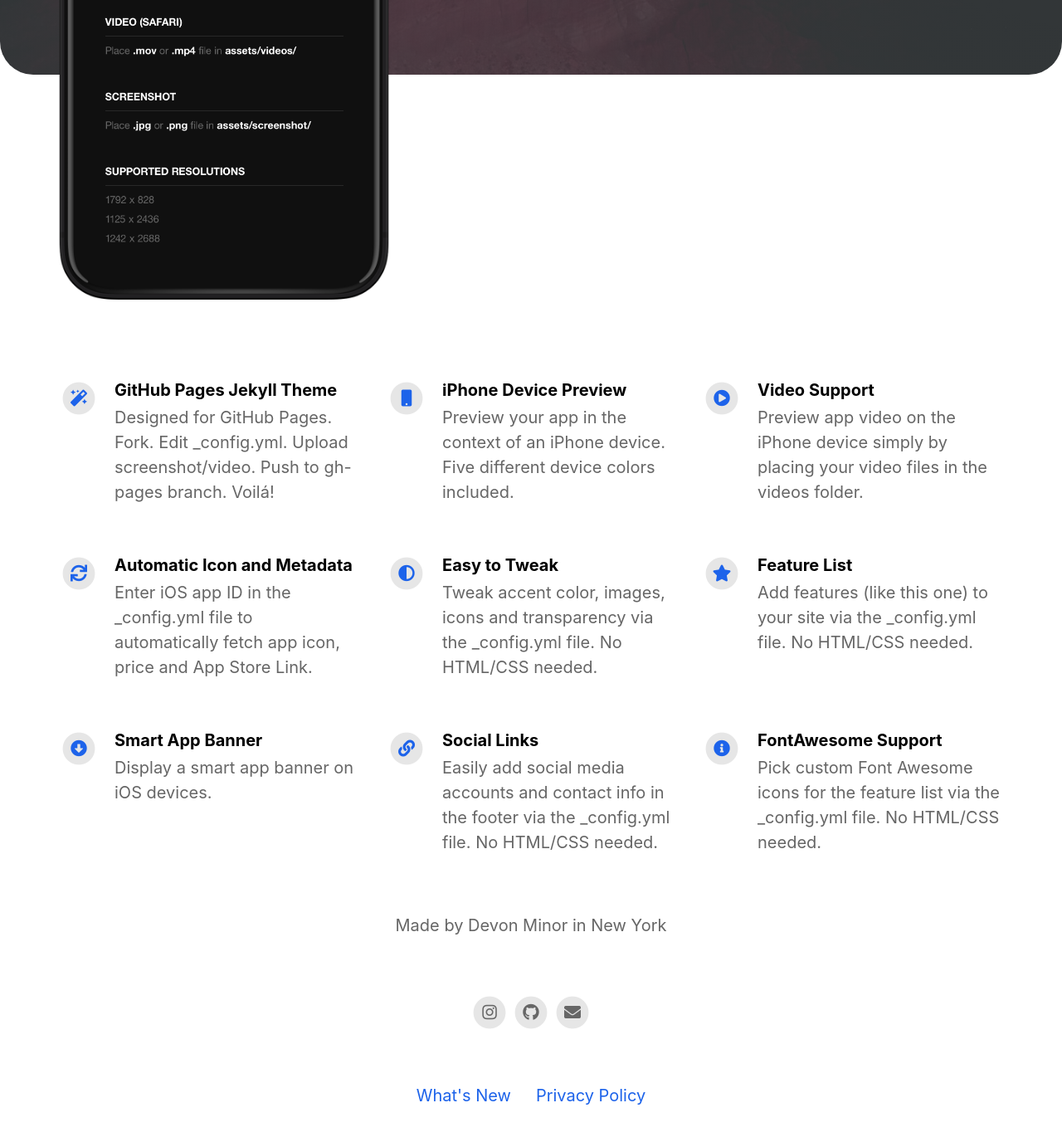
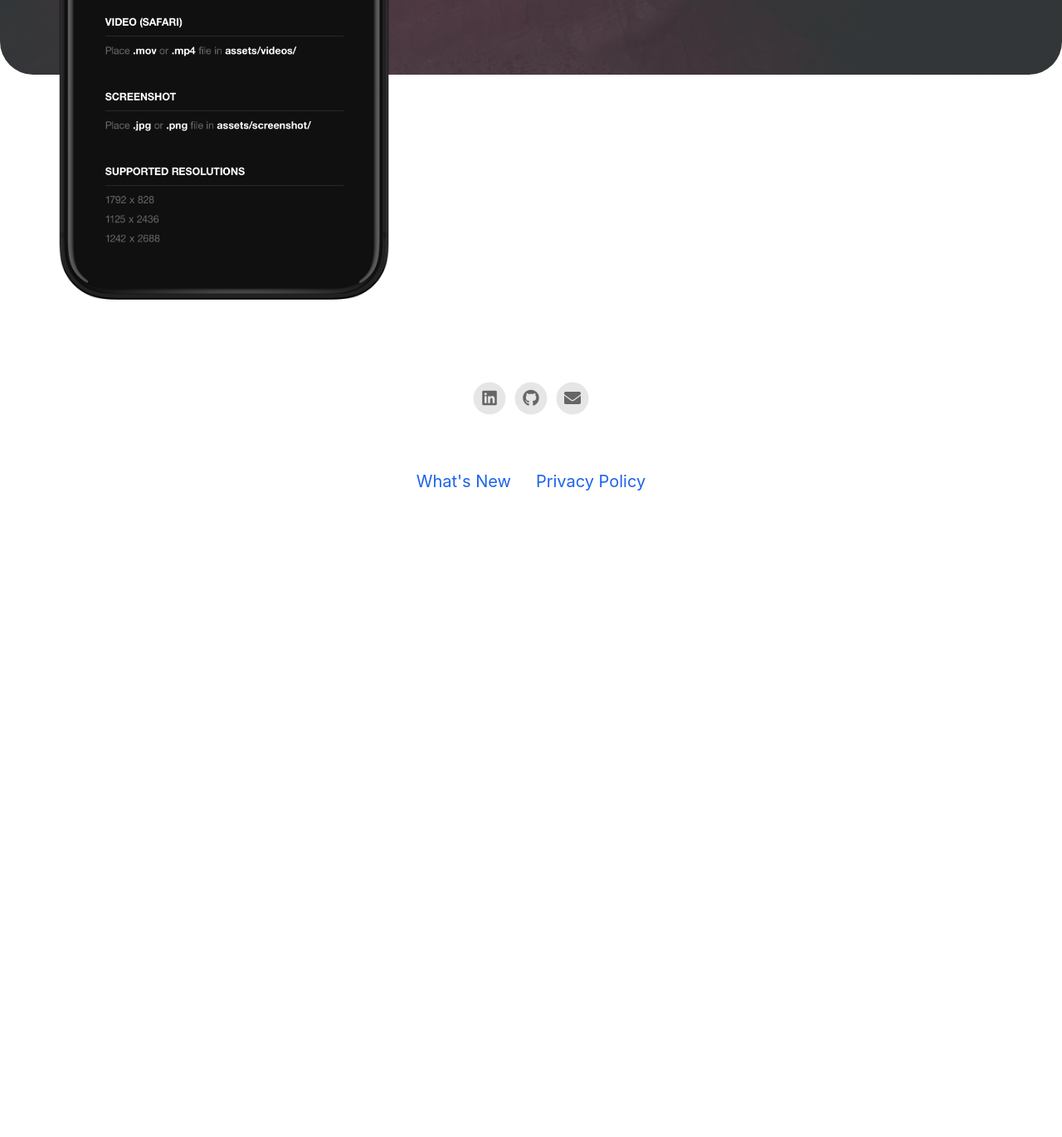
Before and after one commit to devonminor/univoz, a Jekyll site: the page built from index.html, in a window 1280 px wide and 1400 px high, scrolled down 624 px. Shown: the top 1370 px of the window at 83% size. Built offline with Jekyll 4.4.1, drawn with Linux system fonts in a browser that asks for light colours; nearby versions of some CDN libraries; after the commit the page ends 1284 px from its top, so only the background shows below that; some of the changed text lies outside the part shown.

Commit message:
Update _config.yml

```diff
--- a/_config.yml
+++ b/_config.yml
@@ -1,5 +1,5 @@
 #page title
-page_title                                :                                           # Automatically populates with app name if not set and if iOS app ID is set. Otherwise enter manually.
+page_title                                : Univoz                                    # Automatically populates with app name if not set and if iOS app ID is set. Otherwise enter manually.
 
 # App Info
 ios_app_id                                : 6743641974                                # Required. Enter iOS app ID to automatically populate name, price and icons (e.g. 718043190).
@@ -10,24 +10,24 @@ playstore_link                            :
 presskit_download_link                    :                                           # Enter a link to downloadable file or (e.g. public Dropbox link to a .zip file).
                                                                                       # Or upload your press kit file to assets and set path accordingly (e.g. "assets/your_press_kit.zip").
 
-app_icon                                  : # assets/appicon.png                      # Automatically populates if not set and if iOS app ID is set.  Otherwise enter path to icon file manually.
-app_name                                  :                                           # Automatically populates if not set and if iOS app ID is set.  Otherwise enter manually.
+app_icon                                  : assets/appicon.png                        # Automatically populates if not set and if iOS app ID is set.  Otherwise enter path to icon file manually.
+app_name                                  : Univoz                                    # Automatically populates if not set and if iOS app ID is set.  Otherwise enter manually.
 app_price                                 :                                           # Automatically populates if not set and if iOS app ID is set.  Otherwise enter manually.
-app_description                           : Write a short tagline for your app.
+app_description                           : Real Voices. Real Progress.
 
 enable_smart_app_banner                   : true                                      # Set to true to show a smart app banner at top of page on mobile devices.
 
 
 
 # Information About Yourself
-your_name                                 : Devon Minor
+your_name                                 :
 your_link                                 :
-your_city                                 : New York
+your_city                                 :
 email_address                             : devon.minor.00@gmail.com
 linkedin_username                         :
-linkedin_company                          :
+linkedin_company                          : devon-minor
 facebook_username                         :
-instagram_username                        : devon.minor
+instagram_username                        :
 twitter_username                          :
 github_username                           : devonminor
 youtube_username                          :
@@ -37,42 +37,6 @@ mastodon_link                             :
 
 # Feature List                            Edit, add or remove features to be presented.
 features                                  :
-
-  - title                                 : GitHub Pages Jekyll Theme
-    description                           : Designed for GitHub Pages. Fork. Edit _config.yml. Upload screenshot/video. Push to gh-pages branch. Voilá!
-    fontawesome_icon_name                 : magic
-
-  - title                                 : iPhone Device Preview
-    description                           : Preview your app in the context of an iPhone device. Five different device colors included.
-    fontawesome_icon_name                 : mobile
-
-  - title                                 : Video Support
-    description                           : Preview app video on the iPhone device simply by placing your video files in the videos folder.
-    fontawesome_icon_name                 : play-circle
-
-  - title                                 : Automatic Icon and Metadata
-    description                           : Enter iOS app ID in the _config.yml file to automatically fetch app icon, price and App Store Link.
-    fontawesome_icon_name                 : sync
-
-  - title                                 : Easy to Tweak
-    description                           : Tweak accent color, images, icons and transparency via the _config.yml file. No HTML/CSS needed.
-    fontawesome_icon_name                 : adjust
-
-  - title                                 : Feature List
-    description                           : Add features (like this one) to your site via the _config.yml file. No HTML/CSS needed.
-    fontawesome_icon_name                 : star
-
-  - title                                 : Smart App Banner
-    description                           : Display a smart app banner on iOS devices.
-    fontawesome_icon_name                 : arrow-alt-circle-down
-
-  - title                                 : Social Links
-    description                           : Easily add social media accounts and contact info in the footer via the _config.yml file. No HTML/CSS needed.
-    fontawesome_icon_name                 : link
-
-  - title                                 : FontAwesome Support
-    description                           : Pick custom Font Awesome icons for the feature list via the _config.yml file. No HTML/CSS needed.
-    fontawesome_icon_name                 : info-circle
 
   - title                                 : # New Feature Title
     description                           : # New Feature Description
```
